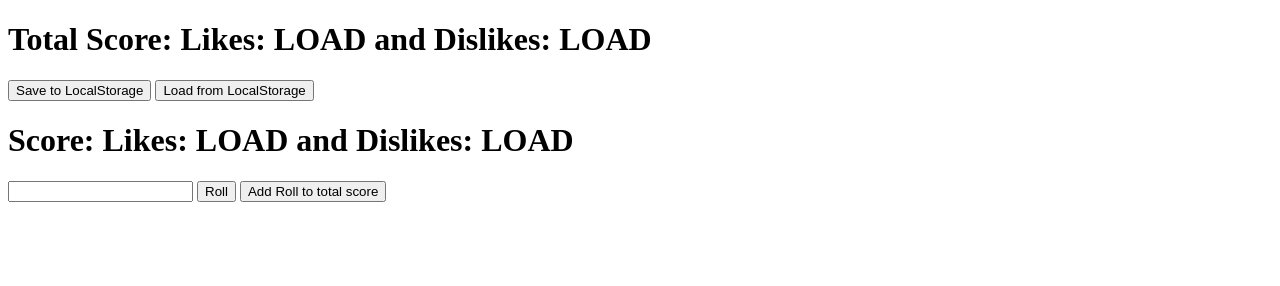
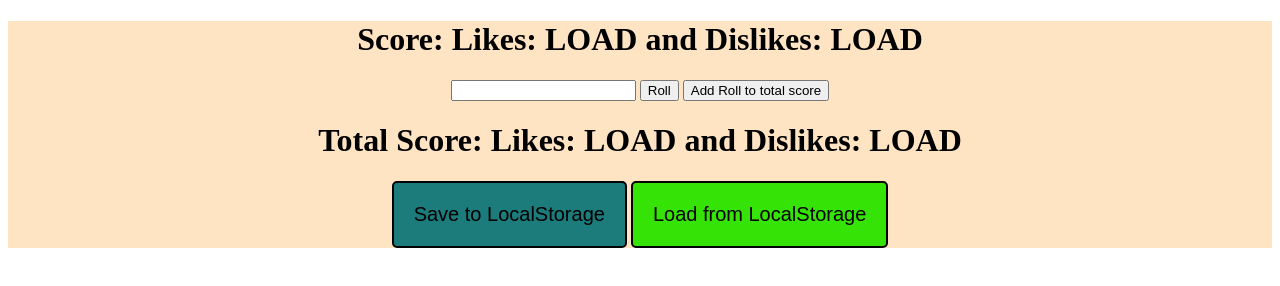
Before and after one commit to jinfeiliang/either-or, a plain HTML site: page index.html in a window 1280 px wide. Drawn offline with Linux system fonts and the light colour scheme.

Commit message:
Css Early

```diff
--- a/index.html
+++ b/index.html
@@ -8,18 +8,21 @@
 </head>
 <body>
     <div class="container">
-        <h1 id="Total_Score_Counter">Total Score: Likes: LOAD and Dislikes: LOAD</h1>
-
-
-        <button id="Save_Total_Score_BTN">Save to LocalStorage</button>
-        <button id="Load_Total_Score_BTN">Load from LocalStorage</button>
 
         <h1 id="Current_Score">Score: Likes: LOAD and Dislikes: LOAD</h1>
 
         <input type="number" id="Roll_Amount_Input">
         <button id="Roll_BTN">Roll</button>
         <button id="Add_Roll_BTN">Add Roll to total score</button>
+
+ <h1 id="Total_Score_Counter">Total Score: Likes: LOAD and Dislikes: LOAD</h1>
+        <button  id="Save_Total_Score_BTN">Save to LocalStorage</button>
+        <button  id="Load_Total_Score_BTN">Load from LocalStorage</button>
+
     </div>
+
     <script src="script.js"></script>
+
 </body>
+
 </html>
--- a/style.css
+++ b/style.css
@@ -4,3 +4,38 @@ html {
     padding: 0;
     margin: 0;
 }
+
+#Save_Total_Score_BTN{
+
+background-color: rgb(28, 123, 123);
+border-radius: 5px;
+padding: 20px;
+border: 2px solid black;
+font-size: 20px;
+}
+
+#Load_Total_Score_BTN{
+
+background-color: rgb(54, 227, 6);
+
+border-radius: 5px;
+padding: 20px;
+border: 2px solid black;
+font-size: 20px;
+
+}
+
+.container{
+
+    text-align: center;
+
+    background-color: bisque;
+}
+
+.Roll_BTN{
+
+}
+
+.Add_Roll_BTN{
+
+}
```
Also changed, not shown: team.txt.
